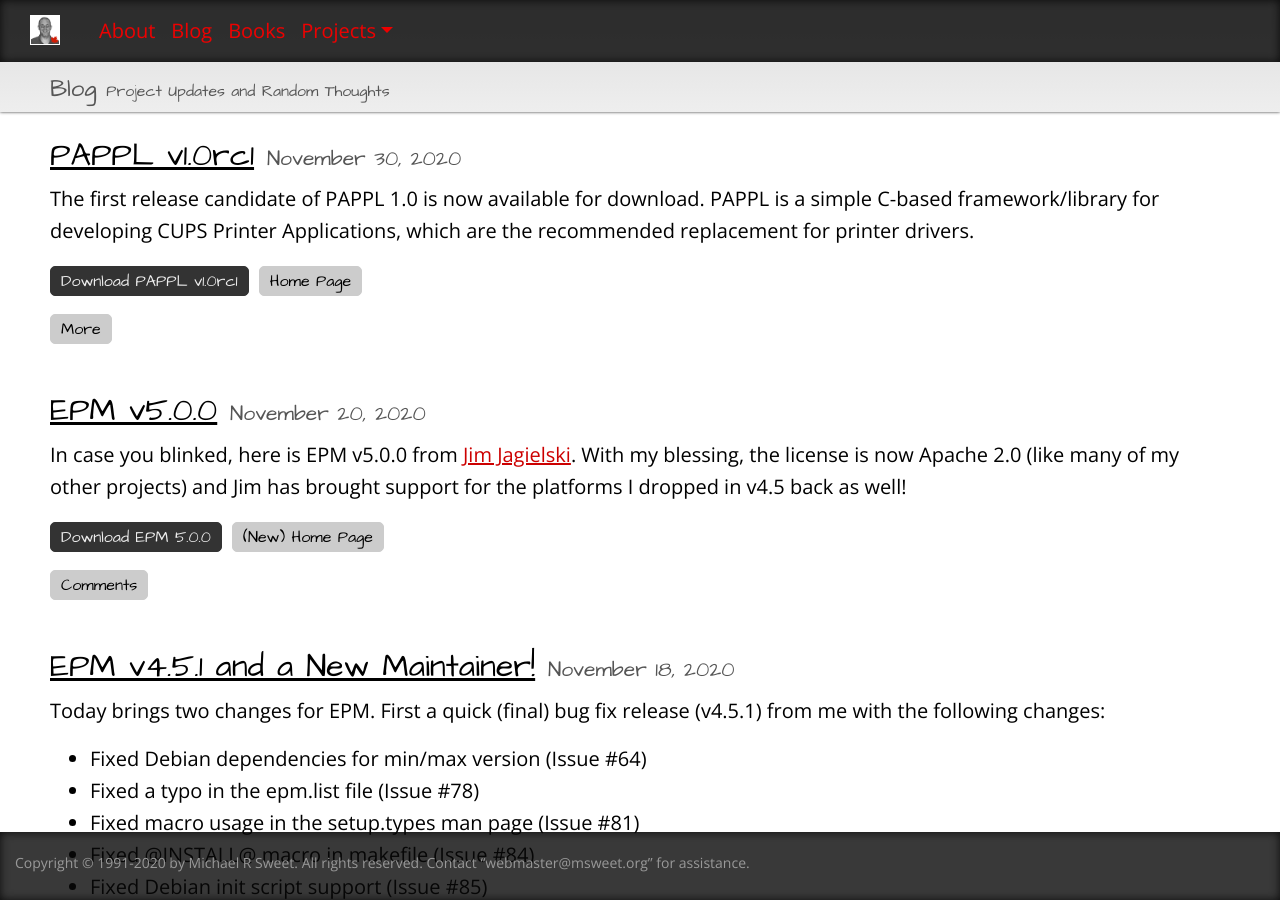
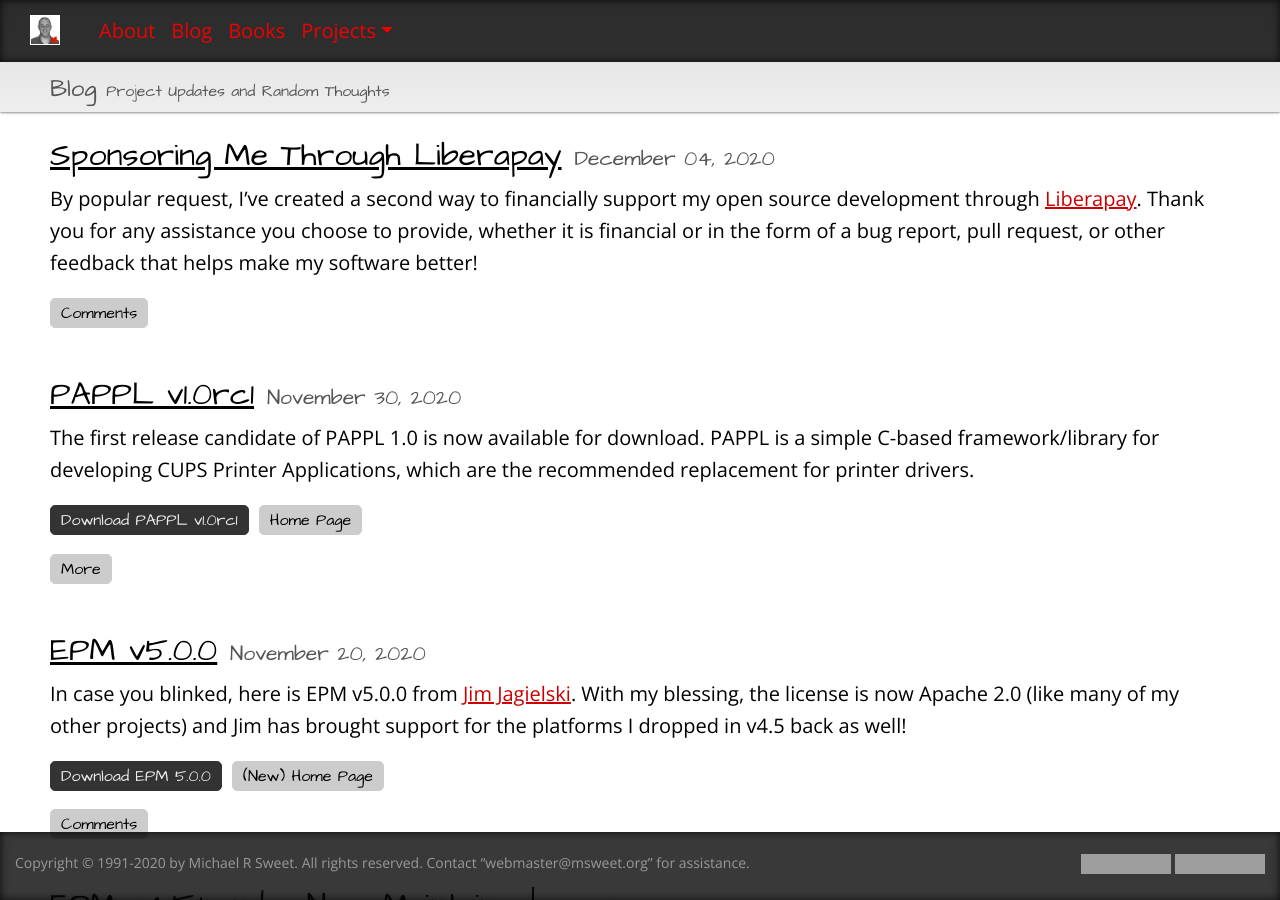
Before and after one commit to michaelrsweet/michaelrsweet.github.com, a Jekyll site: the page built from blog.html, in a window 1280 px wide and 900 px high. Built offline with Jekyll 4.4.1, drawn with Linux system fonts in a browser that asks for light colours; grey boxes are pictures that could not be loaded.

Commit message:
Add Liberapay and Github sponsor donation badges, Liberapay announcment, and bump bootstrap and jQuery to latest versions.

```diff
--- a/_layouts/default.html
+++ b/_layouts/default.html
@@ -1,7 +1,7 @@
 <!doctype html>
 <html lang="en">
   <head>
-    <link rel="stylesheet" href="https://stackpath.bootstrapcdn.com/bootstrap/4.4.1/css/bootstrap.min.css" integrity="sha384-Vkoo8x4CGsO3+Hhxv8T/Q5PaXtkKtu6ug5TOeNV6gBiFeWPGFN9MuhOf23Q9Ifjh" crossorigin="anonymous">
+    <link rel="stylesheet" href="https://cdn.jsdelivr.net/npm/bootstrap@4.5.3/dist/css/bootstrap.min.css" integrity="sha384-TX8t27EcRE3e/ihU7zmQxVncDAy5uIKz4rEkgIXeMed4M0jlfIDPvg6uqKI2xXr2" crossorigin="anonymous">
     <link rel="stylesheet" type="text/css" href="/css/michaelrsweet.css">
     <link rel="shortcut icon" href="/apple-touch-icon.png" type="image/png">
     <link type="application/atom+xml" rel="alternate" href="/msweet.xml">
@@ -46,10 +46,11 @@
     {{ content }}
     <div class="container-fluid container-footer">&nbsp;</div>
     <div class="footer">
-      <p>Copyright &copy; 1991-{{ site.time | date: "%Y" }} by Michael R Sweet. All rights reserved. Contact &ldquo;webmaster&#64;msweet&#46;org&rdquo; for assistance.</p>
+      <p><span class="float-right"><a href="https://github.com/sponsors/michaelrsweet"><img src="https://img.shields.io/github/sponsors/michaelrsweet?style=social"></a>
+      <a href="https://liberapay.com/michaelrsweet/donate"><img alt="Donate using Liberapay" src="https://img.shields.io/liberapay/patrons/michaelrsweet.svg?logo=liberapay"></a></span>
+      Copyright &copy; 1991-{{ site.time | date: "%Y" }} by Michael R Sweet. All rights reserved. Contact &ldquo;webmaster&#64;msweet&#46;org&rdquo; for assistance.</p>
     </div>
-    <script src="https://code.jquery.com/jquery-3.4.1.min.js" integrity="sha256-CSXorXvZcTkaix6Yvo6HppcZGetbYMGWSFlBw8HfCJo=" crossorigin="anonymous"></script>
-    <script src="https://cdn.jsdelivr.net/npm/popper.js@1.16.0/dist/umd/popper.min.js" integrity="sha384-Q6E9RHvbIyZFJoft+2mJbHaEWldlvI9IOYy5n3zV9zzTtmI3UksdQRVvoxMfooAo" crossorigin="anonymous"></script>
-    <script src="https://stackpath.bootstrapcdn.com/bootstrap/4.4.1/js/bootstrap.min.js" integrity="sha384-wfSDF2E50Y2D1uUdj0O3uMBJnjuUD4Ih7YwaYd1iqfktj0Uod8GCExl3Og8ifwB6" crossorigin="anonymous"></script>
+    <script src="https://code.jquery.com/jquery-3.5.1.min.js" integrity="sha256-9/aliU8dGd2tb6OSsuzixeV4y/faTqgFtohetphbbj0=" crossorigin="anonymous"></script>
+    <script src="https://cdn.jsdelivr.net/npm/bootstrap@4.5.3/dist/js/bootstrap.bundle.min.js" integrity="sha384-ho+j7jyWK8fNQe+A12Hb8AhRq26LrZ/JpcUGGOn+Y7RsweNrtN/tE3MoK7ZeZDyx" crossorigin="anonymous"></script>
   </body>
 </html>
--- /dev/null
+++ b/_posts/2020-12-04-liberapay.md
@@ -0,0 +1,15 @@
+---
+title: Sponsoring Me Through Liberapay
+category: website
+layout: post
+permalink: /blog/:year-:month-:day-:title.html
+excerpt_separator: <!--more-->
+comments: true
+commentform: true
+---
+
+By popular request, I've created a second way to financially support my open
+source development through [Liberapay](https://liberapay.com/michaelrsweet/donate).
+Thank you for any assistance you choose to provide, whether it is financial or
+in the form of a bug report, pull request, or other feedback that helps make my
+software better!
```
Also changed, not shown: _layouts/post.html (+6 -5 lines), _layouts/project-news.html (+6 -5 lines), _layouts/project.html (+6 -5 lines), _layouts/simple.html (+6 -5 lines).
